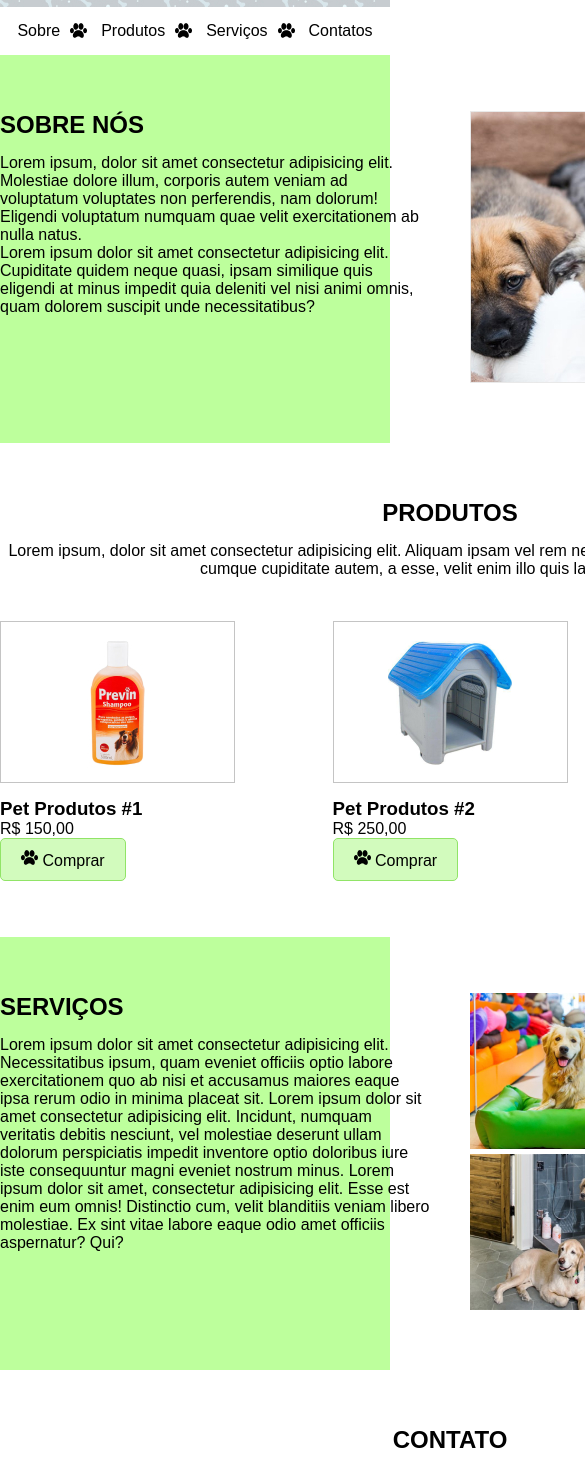
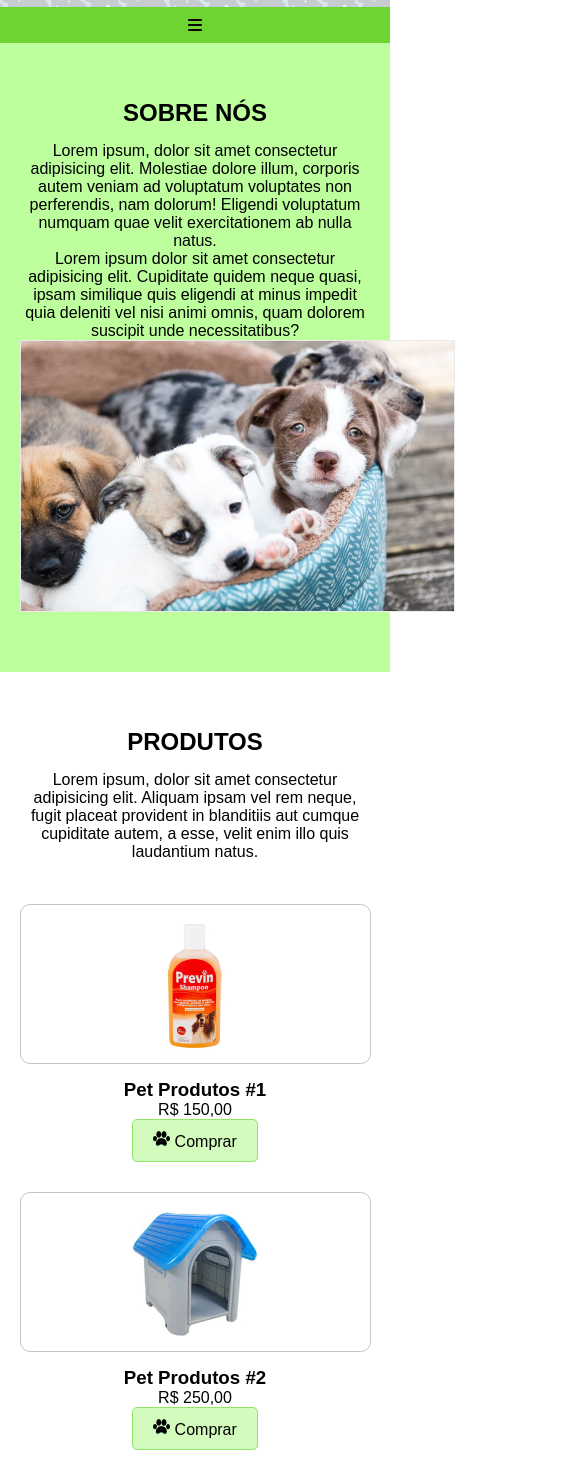
Before and after one commit to MantisPedroHenrique/GIT-Etec, a plain HTML site: page index.html in a window 390 px wide. Shown: the part 97-1563 px from the top of the page, 585 px wide, since content can reach past the window. Drawn offline with Linux system fonts and the light colour scheme.

Commit message:
Pet-Responsivo

```diff
--- a/css/petshopstyle.css
+++ b/css/petshopstyle.css
@@ -1,6 +1,7 @@
 * {
     margin: 0;
     padding: 0;
+    box-sizing: border-box;
 }
 
 header {
@@ -152,10 +153,119 @@ iframe{
     width: 37px;
     height: 37px;
     margin-top: 20px;
-
 }
 
 #fix_text_map {
     font-family: sans-serif;
     font-size: 15px;
 }
+
+.container2{
+    width: 500px;
+
+}
+
+#hamburger {
+    display: none;
+}
+
+@media (max-width: 580px) {
+    * {
+        padding: 0;
+        margin: 0;
+        box-sizing: border-box;
+    }
+
+    ul li {
+        padding: 0;
+        margin: 0;
+    }
+
+    #nav-menu{
+        display: flex;
+        flex-direction: column;
+        align-items: center;
+    }
+
+    #menu_ul {
+        display: flex;
+        flex-direction: column;
+        width: 100%;
+    }
+
+    nav li{
+        background-image: none;
+        background-color: black;
+        width: 100%;
+
+    }
+
+
+    nav li a {
+        display: block;
+        width: 100%;
+        color: white;
+    }
+
+    nav {
+        padding: 0;
+    }
+
+    #hamburger {
+        display: block;
+        background-color: #6dd432;
+        width: 100%;
+        padding: 10px;
+        cursor: pointer;
+
+    }
+
+    .ham , #items{
+        width: 100%;
+
+    }
+
+    #items{
+        display: none;
+        cursor: pointer;
+    }
+
+    .container{
+        width: 90vw;
+
+    }
+
+    .flex_container {
+        flex-direction: column;
+    }
+
+    #art {
+        gap: 30px;
+    }
+
+
+    .flex_container .col {
+        width: 100%;
+    }
+
+    .col,img {
+        text-align: center;
+    }
+
+    .produto {
+        text-align: center;
+        width: 100%;
+    }
+
+
+    .produto figure {
+        border-radius: 10px;
+    }
+
+    form {
+        width: 100%;
+    }
+
+
+
+}
--- a/index.html
+++ b/index.html
@@ -13,20 +13,27 @@
         <h1 title="Mary & Gabi PetShop"><img src="img/logo-mari-e-gabi-petshop.svg" alt="logo"></h1>
     </header>
 
-    <nav>
-        <ul>
-            <li><a href="#" class="type_fonte">Sobre</a></li>
-            <li><a href="#" class="type_fonte">Produtos</a></li>
-            <li><a href="#" class="type_fonte">Serviços</a></li>
-            <li id="itemcontato" class="type_fonte"><a href="#">Contatos</a></li>
-            <!--ul>li>a-->
-        </ul>
+
+
+    <nav id="nav-menu" >
+        <div class="ham">
+            <i id="hamburger" class="fa-solid fa-bars" onclick="clickMenu()"></i>
+        </div>
+        <div id="items">
+            <ul id="menu_ul">
+                <li><a href="#Sobre" class="type_fonte">Sobre</a></li>
+                <li><a href="#produto" class="type_fonte">Produtos</a></li>
+                <li><a href="#Serviços" class="type_fonte">Serviços</a></li>
+                <li class="type_fonte"><a href="#contato">Contatos</a></li>
+                <!--ul>li>a-->
+            </ul>
+        </div>
     </nav>
 
     <section class="fundo_verde">
         <div class="container flex_container">
             <div class="col">
-                <h2 class="type_fonte">Sobre Nós</h2>
+                <h2 class="type_fonte" id="sobre">Sobre Nós</h2>
                 <p class="type_fonte">Lorem ipsum, dolor sit amet consectetur adipisicing elit. Molestiae dolore illum, corporis autem veniam ad voluptatum voluptates non perferendis, nam dolorum! Eligendi voluptatum numquam quae velit exercitationem ab nulla natus.</p>
                 <p class="type_fonte">Lorem ipsum dolor sit amet consectetur adipisicing elit. Cupiditate quidem neque quasi, ipsam similique quis eligendi at minus impedit quia deleniti vel nisi animi omnis, quam dolorem suscipit unde necessitatibus?</p>
             </div>
@@ -42,7 +49,7 @@
             <h2 class="texto_centralizado type_fonte"  >Produtos</h2>
             <p class="texto_centralizado type_fonte">Lorem ipsum, dolor sit amet consectetur adipisicing elit. Aliquam ipsam vel rem neque, fugit placeat provident in blanditiis aut cumque cupiditate autem, a esse, velit enim illo quis laudantium natus.</p>
 
-            <div class="flex_container">
+            <div class="flex_container" id="art">
                 <article class="produto">
                     <figure>
                         <img src="img/produto-1.jpg" alt="Produto">
@@ -80,14 +87,15 @@
     <section class="fundo_verde">
         <div class="container flex_container">
             <div class="col">
-                <h2 class="type_fonte">Serviços</h2>
-                <p class="type_fonte">Lorem ipsum dolor sit amet consectetur adipisicing elit. Necessitatibus ipsum, quam eveniet officiis optio labore exercitationem quo ab nisi et accusamus maiores eaque ipsa rerum odio in minima placeat sit.
-                Lorem ipsum dolor sit amet consectetur adipisicing elit. Incidunt, numquam veritatis debitis nesciunt, vel molestiae deserunt ullam dolorum perspiciatis impedit inventore optio doloribus iure iste consequuntur magni eveniet nostrum minus.
-                Lorem ipsum dolor sit amet, consectetur adipisicing elit. Esse est enim eum omnis! Distinctio cum, velit blanditiis veniam libero molestiae. Ex sint vitae labore eaque odio amet officiis aspernatur? Qui?
+                <h2 class="type_fonte texto_centralizado" id="Serviços">Serviços</h2>
+                <p class="type_fonte texto_centralizado">Lorem ipsum dolor sit amet consectetur adipisicing elit. Necessitatibus ipsum, quam eveniet officiis optio labore exercitationem quo ab nisi et accusamus maiores eaque ipsa rerum odio in minima placeat sit.
+                </p>
+                <p class="type_fonte texto_centralizado">
+                    Lorem ipsum dolor sit amet consectetur adipisicing elit. Incidunt, numquam veritatis debitis nesciunt, vel molestiae deserunt ullam dolorum perspiciatis impedit inventore optio doloribus iure iste consequuntur magni eveniet nostrum minus.
                 </p>
             </div>
 
-            <div class="col">
+            <div class="col" id>
                 <img src="img/img-galeria-1.jpg" alt="foto pet 1">
                 <img src="img/img-galeria-2.jpg" alt="foto pet 2">
                 <img src="img/img-galeria-3.jpg" alt="foto pet 3">
@@ -97,12 +105,13 @@
     </section>
 
     <section id="contato">
-        <div class="container">
+        <div class="container texto_centralizado">
             <div class="texto_centralizado">
-                <h2 class="type_fonte">Contato</h2>
+                <h2 class="type_fonte" id="contato">Contato</h2>
                 <p class="type_fonte">Lorem ipsum dolor sit amet consectetur adipisicing elit. Eum, neque dicta ipsam unde illo, necessitatibus dolorum, provident debitis nemo error nulla? Libero explicabo distinctio neque, aliquid totam harum amet accusamus! Lorem ipsum dolor sit amet consectetur adipisicing elit. Quisquam, sint velit? Enim aut laboriosam provident aspernatur placeat possimus labore qui, dignissimos ipsam sunt quos officia voluptate! Cupiditate veniam in repudiandae!</p>
             </div>
-            <div class="flex_container">
+
+            <div class="flex_container ">
                 <div class="col">
                     <form action="">
                         <label for="cname">
@@ -166,5 +175,18 @@
         </div>
 
     </footer>
+    <script src="https://kit.fontawesome.com/baa23d12a5.js" crossorigin="anonymous"></script>
+
+    <script>
+        function clickMenu(){
+            if (items.style.display == 'block'){
+                items.style.display = 'none'
+            } else {
+                items.style.display = 'block'
+
+
+            }
+        }
+    </script>
 </body>
 </html>
```
Also changed, not shown: img/bars-solid.svg (added). Lines whose indentation alone changed are shown as unchanged.
